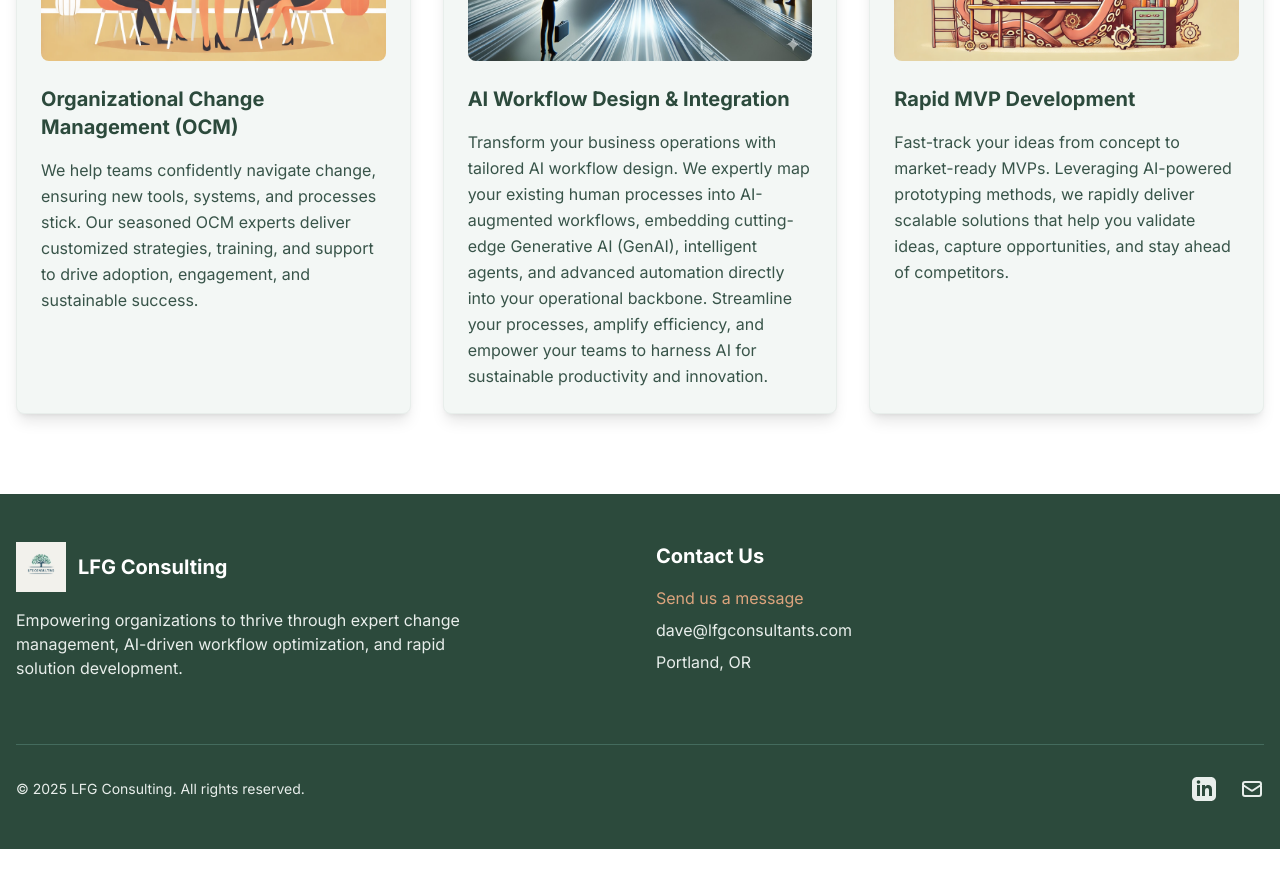
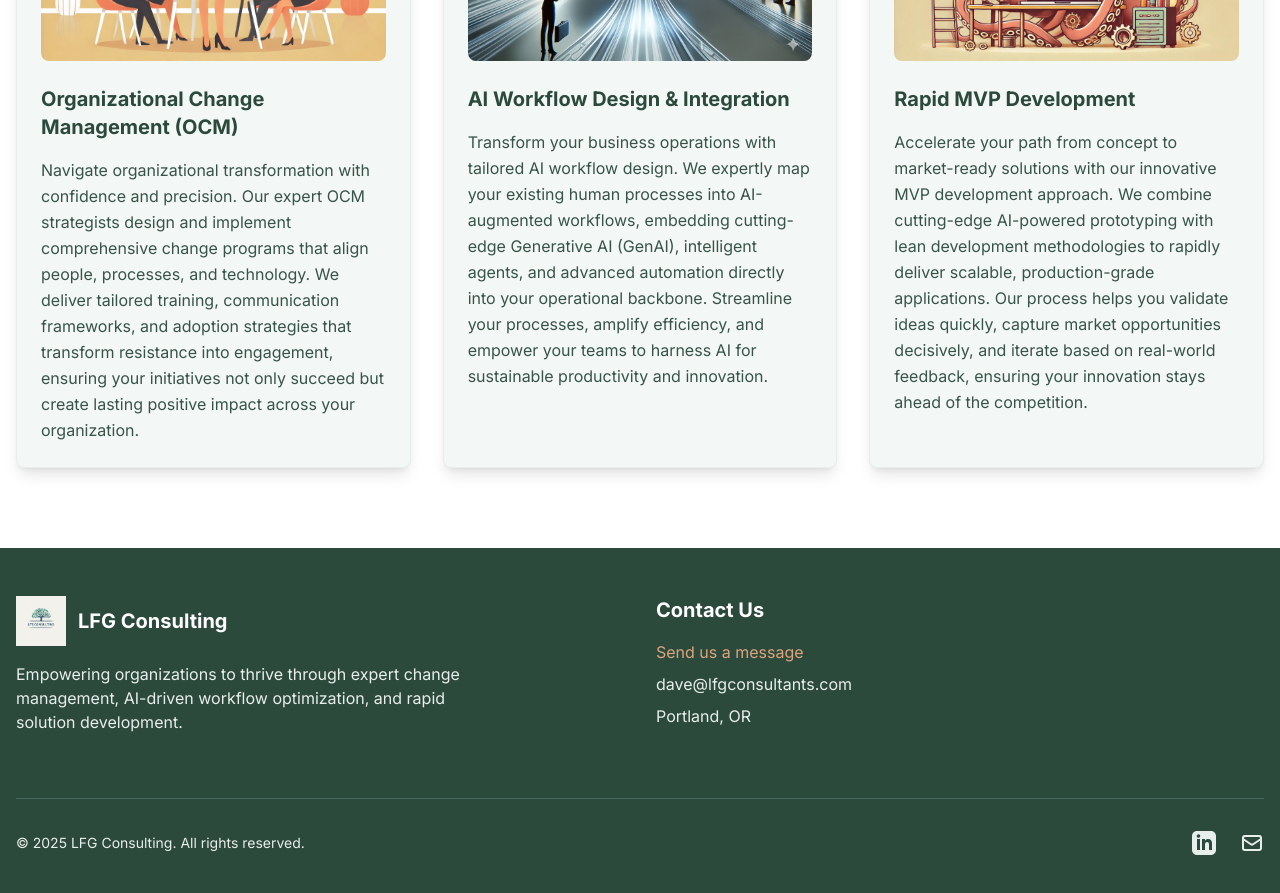
Before and after one commit to grizzdank/lfgwebsite, a Next.js app: page / in a window 1280 px wide. Shown: the part 1960-2853 px from the top of the page. Before the commit the page ends 2809 px from the top, so only its background shows below. Built offline with nearby package versions, Linux system fonts and the light colour scheme.

Commit message:
content: enhance service descriptions for clarity and impact

```diff
--- a/src/data/services.ts
+++ b/src/data/services.ts
@@ -7,7 +7,7 @@ export interface Service {
 export const services: Service[] = [
   {
     title: 'Organizational Change Management (OCM)',
-    description: 'We help teams confidently navigate change, ensuring new tools, systems, and processes stick. Our seasoned OCM experts deliver customized strategies, training, and support to drive adoption, engagement, and sustainable success.',
+    description: 'Navigate organizational transformation with confidence and precision. Our expert OCM strategists design and implement comprehensive change programs that align people, processes, and technology. We deliver tailored training, communication frameworks, and adoption strategies that transform resistance into engagement, ensuring your initiatives not only succeed but create lasting positive impact across your organization.',
     image: '/images/services/ocm.png'
   },
   {
@@ -17,7 +17,7 @@ export const services: Service[] = [
   },
   {
     title: 'Rapid MVP Development',
-    description: 'Fast-track your ideas from concept to market-ready MVPs. Leveraging AI-powered prototyping methods, we rapidly deliver scalable solutions that help you validate ideas, capture opportunities, and stay ahead of competitors.',
+    description: 'Accelerate your path from concept to market-ready solutions with our innovative MVP development approach. We combine cutting-edge AI-powered prototyping with lean development methodologies to rapidly deliver scalable, production-grade applications. Our process helps you validate ideas quickly, capture market opportunities decisively, and iterate based on real-world feedback, ensuring your innovation stays ahead of the competition.',
     image: '/images/services/mvp.png'
   }
 ];
```
